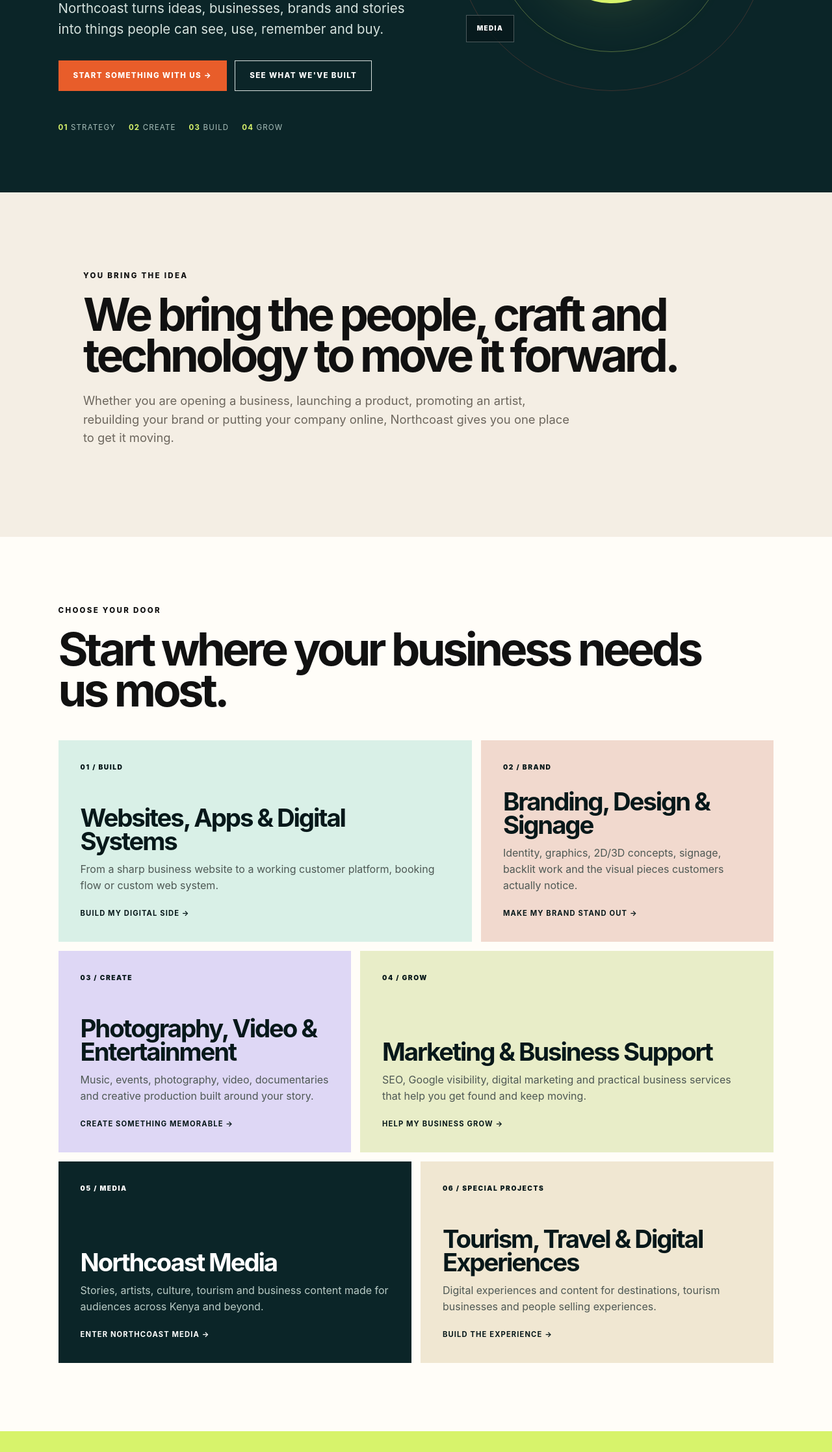
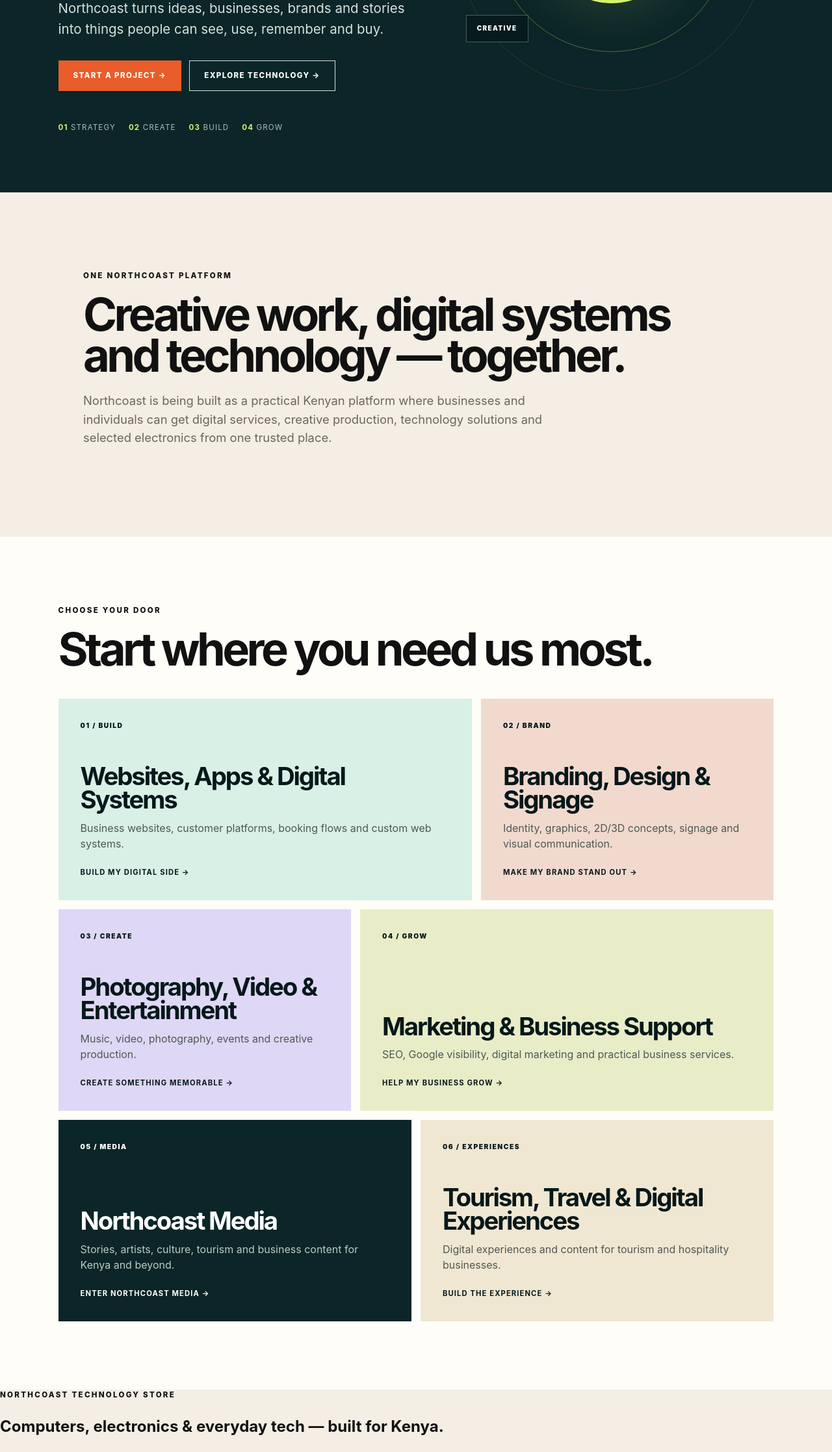
Before and after one commit to Northcoastmld/northcoastentertainment, a website: page index.html in a window 1280 px wide. Shown: the part 566-2800 px from the top of the page at 65% size. Drawn offline with Linux system fonts and the light colour scheme.

Commit message:
Launch Northcoast technology and electronics storefront

```diff
--- a/index.html
+++ b/index.html
@@ -1,41 +1,35 @@
 <!doctype html>
 <html lang="en">
-<head><meta charset="UTF-8"><meta name="viewport" content="width=device-width,initial-scale=1">
-<meta name="description" content="Northcoast Entertainment — websites, apps, branding, media, marketing, business services and creative production from Kenya.">
-<meta name="keywords" content="Northcoast Entertainment Kenya, website development Kenya, branding Kenya, digital solutions Kenya, music production Kenya, media production Kenya, business services Kenya, creative agency Kenya">
-<meta name="theme-color" content="#081b1e"><link rel="canonical" href="https://northcoastentertainment.co.ke/">
-<meta property="og:type" content="website"><meta property="og:title" content="Northcoast Entertainment — Make It Seen. Make It Work."><meta property="og:description" content="Creative, digital, media, technology and business solutions from Kenya."><meta property="og:url" content="https://northcoastentertainment.co.ke/"><meta property="og:site_name" content="Northcoast Entertainment">
-<title>Northcoast Entertainment — Make It Seen. Make It Work.</title><link rel="stylesheet" href="styles.css">
-<script type="application/ld+json">{"@context":"https://schema.org","@type":"Organization","name":"Northcoast Entertainment","url":"https://northcoastentertainment.co.ke/","telephone":"+254793716070","email":"northcoastentertainmentmld@gmail.com","description":"Creative, digital, media, technology and business solutions from Kenya.","sameAs":["https://youtube.com/@northcoastentertainmentkenya"]}</script></head>
+<head>
+<meta charset="UTF-8"><meta name="viewport" content="width=device-width,initial-scale=1">
+<meta name="description" content="Northcoast Entertainment — digital solutions, creative production, technology, computers, electronics and business services in Kenya.">
+<meta name="keywords" content="Northcoast Entertainment Kenya, laptops Kenya, desktops Kenya, electronics Kenya, website development Kenya, digital solutions Kenya, branding Kenya, technology Kenya, music production Kenya">
+<meta name="theme-color" content="#081b1e"><meta property="og:type" content="website"><meta property="og:title" content="Northcoast Entertainment — Digital. Creative. Technology."><meta property="og:description" content="Creative, digital, technology and business solutions from Kenya."><meta property="og:url" content="https://northcoastentertainment.co.ke/"><meta property="og:site_name" content="Northcoast Entertainment">
+<title>Northcoast Entertainment — Digital. Creative. Technology.</title><link rel="stylesheet" href="styles.css">
+<script type="application/ld+json">{"@context":"https://schema.org","@type":"Organization","name":"Northcoast Entertainment","url":"https://northcoastentertainment.co.ke/","telephone":"+254793716070","email":"northcoastentertainmentmld@gmail.com","description":"Creative, digital, technology and business solutions from Kenya.","sameAs":["https://youtube.com/@northcoastentertainmentkenya"]}</script>
+</head>
 <body>
 <header class="site-header"><a class="brand" href="index.html"><span>NORTHCOAST</span><small>ENTERTAINMENT</small></a><button class="menu" aria-label="Open menu">☰</button>
-<nav><a href="index.html">Home</a><a href="ecosystem.html">What We Do</a><a href="create.html">Create</a><a href="brand.html">Brand</a><a href="build.html">Build</a><a href="grow.html">Business</a><a href="media.html">Media</a><a href="work.html">Work</a><a href="contact.html">Start a Project</a></nav></header>
+<nav><a href="index.html">Home</a><a href="ecosystem.html">Services</a><a href="shop.html">Shop</a><a href="create.html">Create</a><a href="brand.html">Brand</a><a href="build.html">Build</a><a href="grow.html">Business</a><a href="media.html">Media</a><a href="work.html">Work</a><a href="contact.html">Contact</a></nav></header>
 <main>
 <section class="nc-hero">
-<div class="hero-copy"><p class="eyebrow">KENYA · COAST TO EVERYWHERE</p><h1>Make it <i>seen.</i><br>Make it <b>work.</b></h1>
-<p class="hero-lead">Northcoast turns ideas, businesses, brands and stories into things people can see, use, remember and buy.</p>
-<div class="actions"><a class="btn primary" href="contact.html">Start something with us →</a><a class="btn light" href="work.html">See what we've built</a></div>
-<div class="hero-proof"><span><b>01</b> Strategy</span><span><b>02</b> Create</span><span><b>03</b> Build</span><span><b>04</b> Grow</span></div></div>
-<div class="hero-art"><div class="signal-ring ring-a"></div><div class="signal-ring ring-b"></div><div class="signal-core"><span>NC</span><small>MAKE<br>NOISE<br>WITH<br>PURPOSE</small></div><div class="signal-tag tag-a">DIGITAL</div><div class="signal-tag tag-b">CREATIVE</div><div class="signal-tag tag-c">MEDIA</div></div>
+<div class="hero-copy"><p class="eyebrow">KENYA · COAST TO EVERYWHERE</p><h1>Make it <i>seen.</i><br>Make it <b>work.</b></h1><p class="hero-lead">Northcoast turns ideas, businesses, brands and stories into things people can see, use, remember and buy.</p><div class="actions"><a class="btn primary" href="contact.html">Start a project →</a><a class="btn light" href="shop.html">Explore technology →</a></div><div class="hero-proof"><span><b>01</b> Strategy</span><span><b>02</b> Create</span><span><b>03</b> Build</span><span><b>04</b> Grow</span></div></div>
+<div class="hero-art"><div class="signal-ring ring-a"></div><div class="signal-ring ring-b"></div><div class="signal-core"><span>NC</span><small>MAKE<br>NOISE<br>WITH<br>PURPOSE</small></div><div class="signal-tag tag-a">DIGITAL</div><div class="signal-tag tag-b">TECH</div><div class="signal-tag tag-c">CREATIVE</div></div>
 </section>
-<section class="customer-intro"><p class="eyebrow">YOU BRING THE IDEA</p><h2>We bring the people, craft and technology to move it forward.</h2><p>Whether you are opening a business, launching a product, promoting an artist, rebuilding your brand or putting your company online, Northcoast gives you one place to get it moving.</p></section>
-<section class="service-showcase"><div class="section-head"><p class="eyebrow">CHOOSE YOUR DOOR</p><h2>Start where your business needs us most.</h2></div>
-<div class="service-mosaic">
-<a class="service-tile tile-build" href="build.html"><span>01 / BUILD</span><h3>Websites, Apps & Digital Systems</h3><p>From a sharp business website to a working customer platform, booking flow or custom web system.</p><b>Build my digital side →</b></a>
-<a class="service-tile tile-brand" href="brand.html"><span>02 / BRAND</span><h3>Branding, Design & Signage</h3><p>Identity, graphics, 2D/3D concepts, signage, backlit work and the visual pieces customers actually notice.</p><b>Make my brand stand out →</b></a>
-<a class="service-tile tile-create" href="create.html"><span>03 / CREATE</span><h3>Photography, Video & Entertainment</h3><p>Music, events, photography, video, documentaries and creative production built around your story.</p><b>Create something memorable →</b></a>
-<a class="service-tile tile-grow" href="grow.html"><span>04 / GROW</span><h3>Marketing & Business Support</h3><p>SEO, Google visibility, digital marketing and practical business services that help you get found and keep moving.</p><b>Help my business grow →</b></a>
-<a class="service-tile tile-media" href="media.html"><span>05 / MEDIA</span><h3>Northcoast Media</h3><p>Stories, artists, culture, tourism and business content made for audiences across Kenya and beyond.</p><b>Enter Northcoast Media →</b></a>
-<a class="service-tile tile-special" href="ecosystem.html#tourism"><span>06 / SPECIAL PROJECTS</span><h3>Tourism, Travel & Digital Experiences</h3><p>Digital experiences and content for destinations, tourism businesses and people selling experiences.</p><b>Build the experience →</b></a>
+<section class="customer-intro"><p class="eyebrow">ONE NORTHCOAST PLATFORM</p><h2>Creative work, digital systems and technology — together.</h2><p>Northcoast is being built as a practical Kenyan platform where businesses and individuals can get digital services, creative production, technology solutions and selected electronics from one trusted place.</p></section>
+<section class="service-showcase"><div class="section-head"><p class="eyebrow">CHOOSE YOUR DOOR</p><h2>Start where you need us most.</h2></div><div class="service-mosaic">
+<a class="service-tile tile-build" href="build.html"><span>01 / BUILD</span><h3>Websites, Apps & Digital Systems</h3><p>Business websites, customer platforms, booking flows and custom web systems.</p><b>Build my digital side →</b></a>
+<a class="service-tile tile-brand" href="brand.html"><span>02 / BRAND</span><h3>Branding, Design & Signage</h3><p>Identity, graphics, 2D/3D concepts, signage and visual communication.</p><b>Make my brand stand out →</b></a>
+<a class="service-tile tile-create" href="create.html"><span>03 / CREATE</span><h3>Photography, Video & Entertainment</h3><p>Music, video, photography, events and creative production.</p><b>Create something memorable →</b></a>
+<a class="service-tile tile-grow" href="grow.html"><span>04 / GROW</span><h3>Marketing & Business Support</h3><p>SEO, Google visibility, digital marketing and practical business services.</p><b>Help my business grow →</b></a>
+<a class="service-tile tile-media" href="media.html"><span>05 / MEDIA</span><h3>Northcoast Media</h3><p>Stories, artists, culture, tourism and business content for Kenya and beyond.</p><b>Enter Northcoast Media →</b></a>
+<a class="service-tile tile-special" href="ecosystem.html#tourism"><span>06 / EXPERIENCES</span><h3>Tourism, Travel & Digital Experiences</h3><p>Digital experiences and content for tourism and hospitality businesses.</p><b>Build the experience →</b></a>
 </div></section>
-<section class="experience-band"><div><p class="eyebrow">ONE CONVERSATION. THE RIGHT TEAM.</p><h2>You don't need to know which service you need.</h2><p>Tell us what you are trying to achieve. We'll help shape the project and connect you to the right Northcoast team.</p></div><a class="btn dark" href="contact.html">Tell us what you need →</a></section>
-<section class="work-preview"><div class="section-head"><p class="eyebrow">PROOF, NOT PROMISES</p><h2>Projects that leave the screen.</h2></div><div class="proof-grid">
-<a href="https://wildmonitorafrica.com" target="_blank" rel="noopener"><span>TOURISM · DIGITAL</span><h3>Wild Monitor Africa</h3><p>Digital tourism platform.</p><b>Visit project ↗</b></a>
-<a href="https://ahmednomadbikes.co.ke" target="_blank" rel="noopener"><span>MOBILITY · TECHNOLOGY</span><h3>AhmedNomadBikes</h3><p>Mobility and delivery platform.</p><b>Visit project ↗</b></a>
-<a href="work.html"><span>NORTHCOAST · PORTFOLIO</span><h3>More work</h3><p>See our web, brand, creative and media work.</p><b>Explore projects →</b></a>
-</div></section>
-<section class="experience-band" id="tourism"><div><p class="eyebrow">TOURISM · TRAVEL · DIGITAL</p><h2>Help travellers discover East Africa — and help tourism businesses get chosen.</h2><p>Northcoast provides websites, digital customer journeys, destination content, video and marketing for tourism and hospitality businesses. For travellers, explore safari and travel services from Wild Monitor Africa, including Kenya, Tanzania, Uganda and Rwanda safaris, day tours, transfers, beach holidays and customised experiences.</p><p><a class="text-link" href="https://wildmonitorafrica.com" target="_blank" rel="noopener">Explore Wild Monitor Africa tourism services ↗</a></p></div><a class="btn dark" href="contact.html?service=Tourism">Build a tourism project →</a></section>
-<section class="experience-band"><div><p class="eyebrow">NORTHCOAST MEDIA</p><h2>Music, stories and entertainment — publicly visible.</h2><p>Explore the Northcoast Entertainment YouTube channel for music, lifestyle, tourism and entertainment work.</p></div><a class="btn dark" href="https://youtube.com/@northcoastentertainmentkenya" target="_blank" rel="noopener">Watch Northcoast on YouTube ↗</a></section>
+<section class="tech-launch"><div class="tech-launch-copy"><p class="eyebrow">NORTHCOAST TECHNOLOGY STORE</p><h2>Computers, electronics & everyday tech — built for Kenya.</h2><p>Explore laptops, desktops, monitors, storage, networking, audio, accessories, power products and more. The catalogue is designed for fast browsing, comparison and direct WhatsApp ordering.</p><div class="actions"><a class="btn primary" href="shop.html">Open the Technology Store →</a><a class="btn light dark-outline" href="shop.html#computers">Shop laptops & desktops</a></div></div><div class="tech-stats"><div><strong>01</strong><span>Laptops</span></div><div><strong>02</strong><span>Desktops</span></div><div><strong>03</strong><span>Accessories</span></div><div><strong>04</strong><span>IT & Power</span></div></div></section>
+<section class="experience-band"><div><p class="eyebrow">SMARTER SHOPPING</p><h2>Don't know which computer you need?</h2><p>Use our guided categories and filters to narrow the choice by use, budget, brand, processor, RAM and storage. For business orders, request a tailored quote.</p></div><a class="btn dark" href="shop.html#finder">Find the right computer →</a></section>
+<section class="work-preview"><div class="section-head"><p class="eyebrow">PROOF, NOT PROMISES</p><h2>Projects that leave the screen.</h2></div><div class="proof-grid"><a href="https://wildmonitorafrica.com" target="_blank" rel="noopener"><span>TOURISM · DIGITAL</span><h3>Wild Monitor Africa</h3><p>Digital tourism platform.</p><b>Visit project ↗</b></a><a href="https://ahmednomadbikes.co.ke" target="_blank" rel="noopener"><span>MOBILITY · TECHNOLOGY</span><h3>AhmedNomadBikes</h3><p>Mobility and delivery platform.</p><b>Visit project ↗</b></a><a href="work.html"><span>NORTHCOAST · PORTFOLIO</span><h3>More work</h3><p>Web, brand, creative and media work.</p><b>Explore projects →</b></a></div></section>
+<section class="experience-band" id="tourism"><div><p class="eyebrow">TOURISM · TRAVEL · DIGITAL</p><h2>Help travellers discover East Africa — and help tourism businesses get chosen.</h2><p>Northcoast provides websites, digital customer journeys, destination content, video and marketing for tourism and hospitality businesses. Explore tourism services from Wild Monitor Africa.</p><p><a class="text-link" href="https://wildmonitorafrica.com" target="_blank" rel="noopener">Explore Wild Monitor Africa ↗</a></p></div><a class="btn dark" href="contact.html?service=Tourism">Build a tourism project →</a></section>
+<section class="experience-band"><div><p class="eyebrow">NORTHCOAST MEDIA</p><h2>Music, stories and entertainment — publicly visible.</h2><p>Explore the Northcoast Entertainment YouTube channel for music, lifestyle, tourism and entertainment work.</p></div><a class="btn dark" href="https://youtube.com/@northcoastentertainmentkenya" target="_blank" rel="noopener">Watch on YouTube ↗</a></section>
 <section class="final-cta"><p class="eyebrow">READY WHEN YOU ARE</p><h2>Bring us the idea.<br>Let's make it real.</h2><div class="actions"><a class="btn primary" href="contact.html">Start a project →</a><a class="text-link light-link" href="tel:+254793716070">Call 0793716070</a></div></section>
 </main>
 <footer><div class="brand"><span>NORTHCOAST</span><small>ENTERTAINMENT</small></div><p>Creative · Digital · Technology · Business</p><p>0793716070 · northcoastentertainmentmld@gmail.com</p><p>© 2026 Northcoast Entertainment. All rights reserved.</p></footer><script src="script.js"></script></body></html>
```
